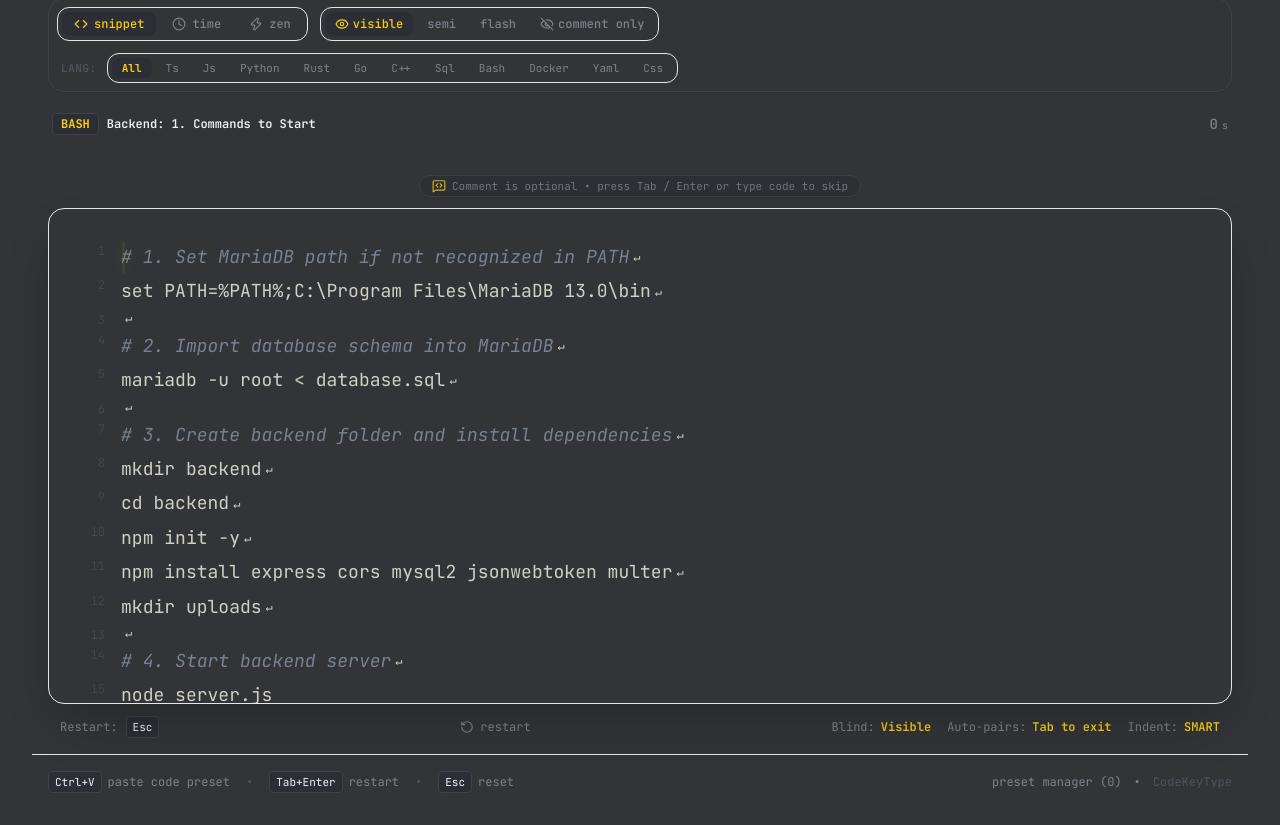
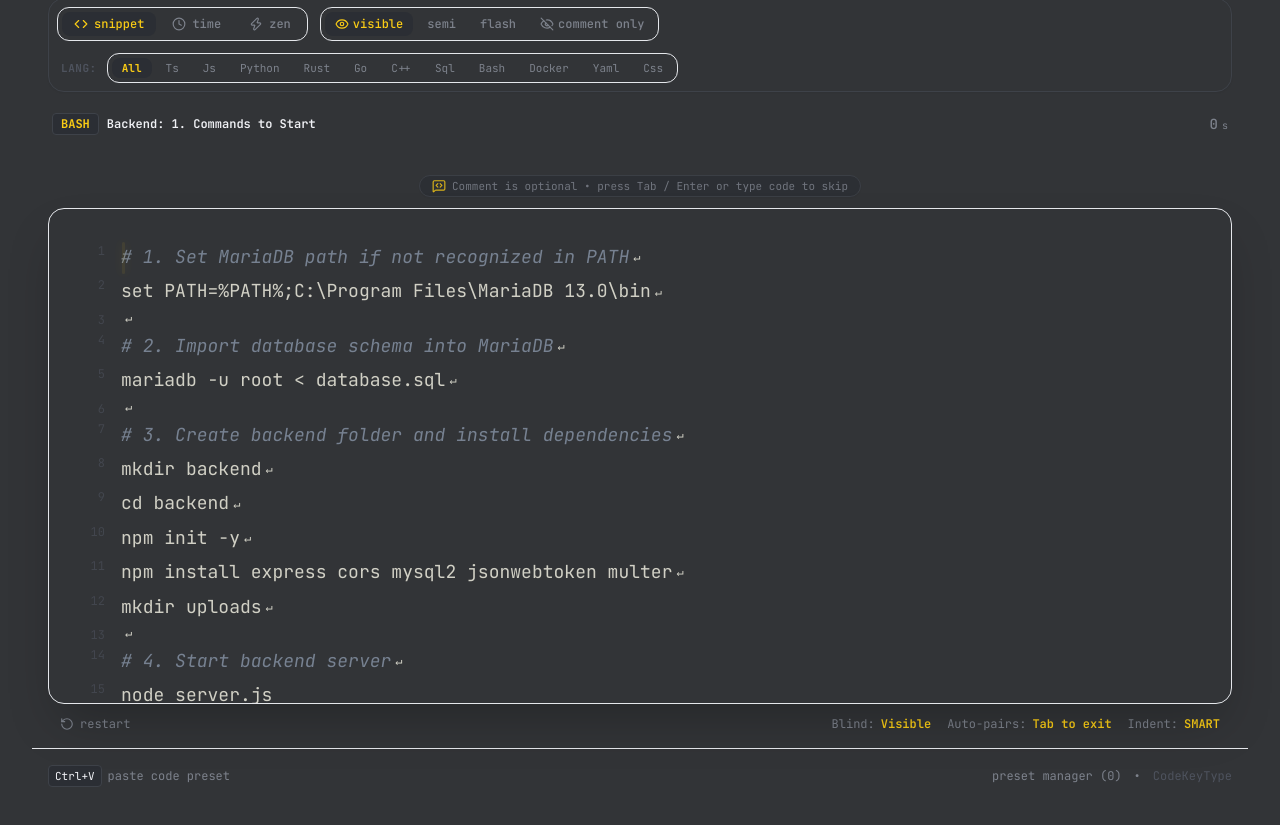
Before and after one commit to belttoast/codekeytype, a React (Vite) app: page / in a window 1280 px wide. Shown: the part 195-1020 px from the top of the page. Built offline with nearby package versions, Linux system fonts and the light colour scheme.

Commit message:
feat: remove hotkey to reset (Esc and Tab+Enter)

```diff
--- a/src/App.tsx
+++ b/src/App.tsx
@@ -198,25 +198,6 @@ export function App() {
     return () => window.removeEventListener('paste', handleGlobalPaste);
   }, []);
 
-  // Global restart on Tab + Enter
-  useEffect(() => {
-    let tabPressed = false;
-    const handleKey = (e: KeyboardEvent) => {
-      if (e.key === 'Tab') {
-        tabPressed = true;
-      } else if (e.key === 'Enter' && tabPressed) {
-        e.preventDefault();
-        handleRestart();
-        tabPressed = false;
-      } else {
-        tabPressed = false;
-      }
-    };
-
-    window.addEventListener('keydown', handleKey);
-    return () => window.removeEventListener('keydown', handleKey);
-  }, [handleRestart]);
-
   return (
     <div className="min-h-screen flex flex-col justify-between px-4 sm:px-8 py-2 md:py-4 transition-colors">
       <HeaderBar
@@ -314,20 +295,6 @@ export function App() {
             </kbd>
             <span>paste code preset</span>
           </span>
-          <span className="text-theme-dim">•</span>
-          <span className="flex items-center gap-1.5">
-            <kbd className="px-1.5 py-0.5 rounded bg-theme-surface border border-theme-border text-theme-main text-[11px]">
-              Tab+Enter
-            </kbd>
-            <span>restart</span>
-          </span>
-          <span className="text-theme-dim">•</span>
-          <span className="flex items-center gap-1.5">
-            <kbd className="px-1.5 py-0.5 rounded bg-theme-surface border border-theme-border text-theme-main text-[11px]">
-              Esc
-            </kbd>
-            <span>reset</span>
-          </span>
         </div>
 
         <div className="flex items-center gap-3">
--- a/src/components/ResultsModal.tsx
+++ b/src/components/ResultsModal.tsx
@@ -187,13 +187,10 @@ Time: ${result.timeSeconds}s`;
       <div className="flex flex-wrap items-center justify-center gap-4 pt-4">
         <button
           onClick={onRestart}
-          className="px-6 py-3 rounded-xl bg-theme-surface hover:bg-theme-card border border-theme-border text-theme-main font-medium text-sm flex items-center gap-2.5 transition-all shadow-sm group"
+          className="px-6 py-3 rounded-xl bg-theme-surface hover:bg-theme-card border border-theme-border text-theme-main font-medium text-sm flex items-center gap-2.5 transition-all shadow-sm group cursor-pointer"
         >
           <RotateCcw className="w-4 h-4 text-theme-accent group-hover:-rotate-90 transition-transform duration-200" />
           <span>{t.restartTest}</span>
-          <kbd className="text-[11px] font-mono px-2 py-0.5 rounded bg-theme-bg text-theme-sub border border-theme-border">
-            Tab + Enter
-          </kbd>
         </button>
 
         <button
--- a/src/components/TypingArea.tsx
+++ b/src/components/TypingArea.tsx
@@ -505,16 +505,9 @@ export const TypingArea: React.FC<TypingAreaProps> = ({
 
       {/* Footer controls & hints */}
       <div className="flex items-center justify-between w-full max-w-[1440px] 2xl:max-w-[1600px] px-3 pt-3 text-xs text-theme-sub font-mono">
-        <div className="flex items-center gap-2">
-          <span>Restart:</span>
-          <kbd className="px-1.5 py-0.5 rounded bg-theme-surface border border-theme-border text-[11px] text-theme-main">
-            Esc
-          </kbd>
-        </div>
-
         <button
           onClick={onRestart}
-          className="flex items-center gap-1.5 hover:text-theme-accent transition-colors"
+          className="flex items-center gap-1.5 hover:text-theme-accent transition-colors cursor-pointer"
           title="Restart Test"
         >
           <RotateCcw className="w-3.5 h-3.5" />
--- a/src/hooks/useTypingEngine.ts
+++ b/src/hooks/useTypingEngine.ts
@@ -245,8 +245,6 @@ export function useTypingEngine({
   // Handle keydown input
   const handleKeyDown = useCallback((e: KeyboardEvent) => {
     if (e.key === 'Escape') {
-      e.preventDefault();
-      resetTest();
       return;
     }
 
@@ -600,7 +598,7 @@ export function useTypingEngine({
         }
       }
     }
-  }, [resetTest, handleTestComplete]);
+  }, [handleTestComplete]);
 
   // Global key listener
   useEffect(() => {
```
